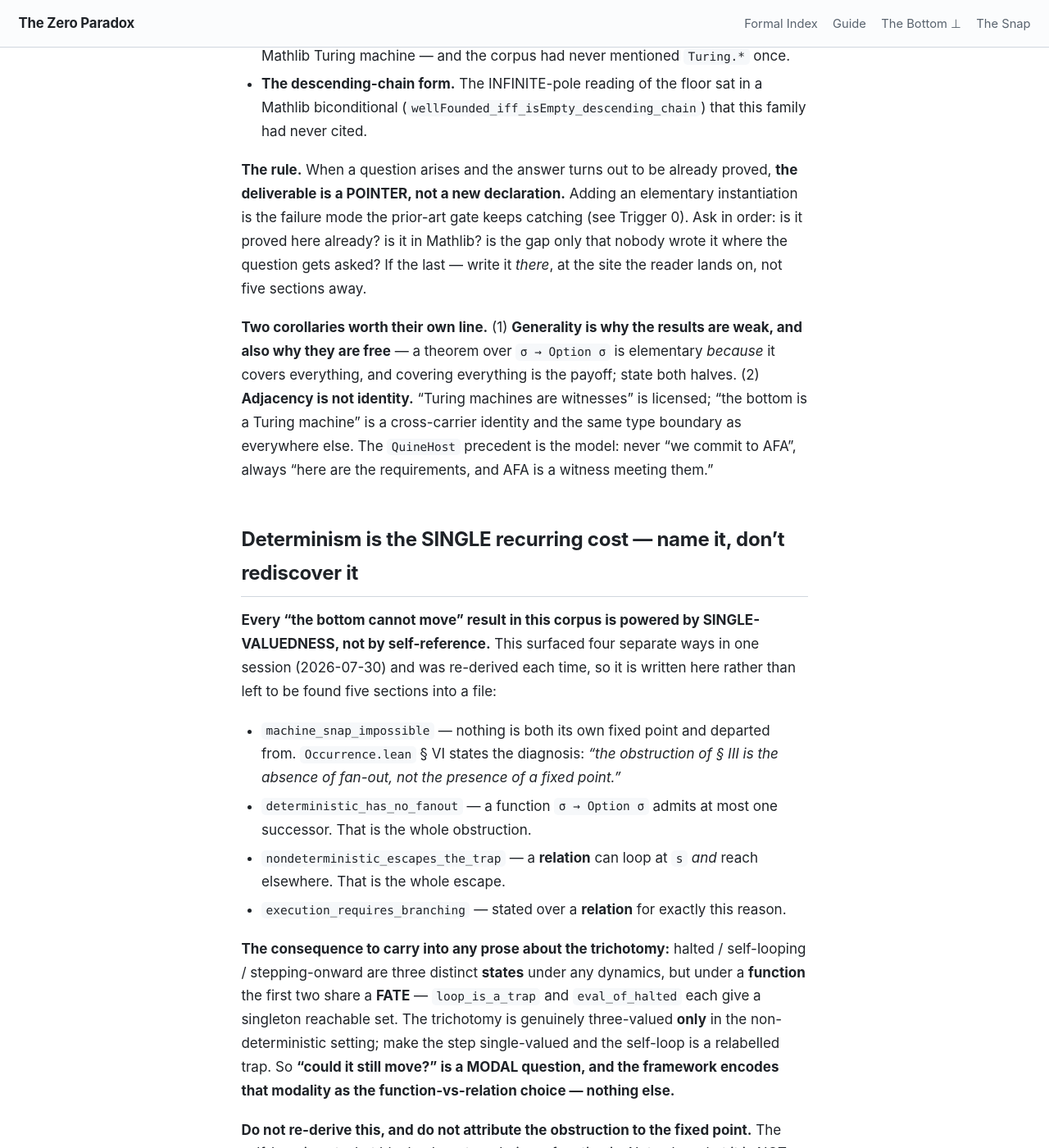
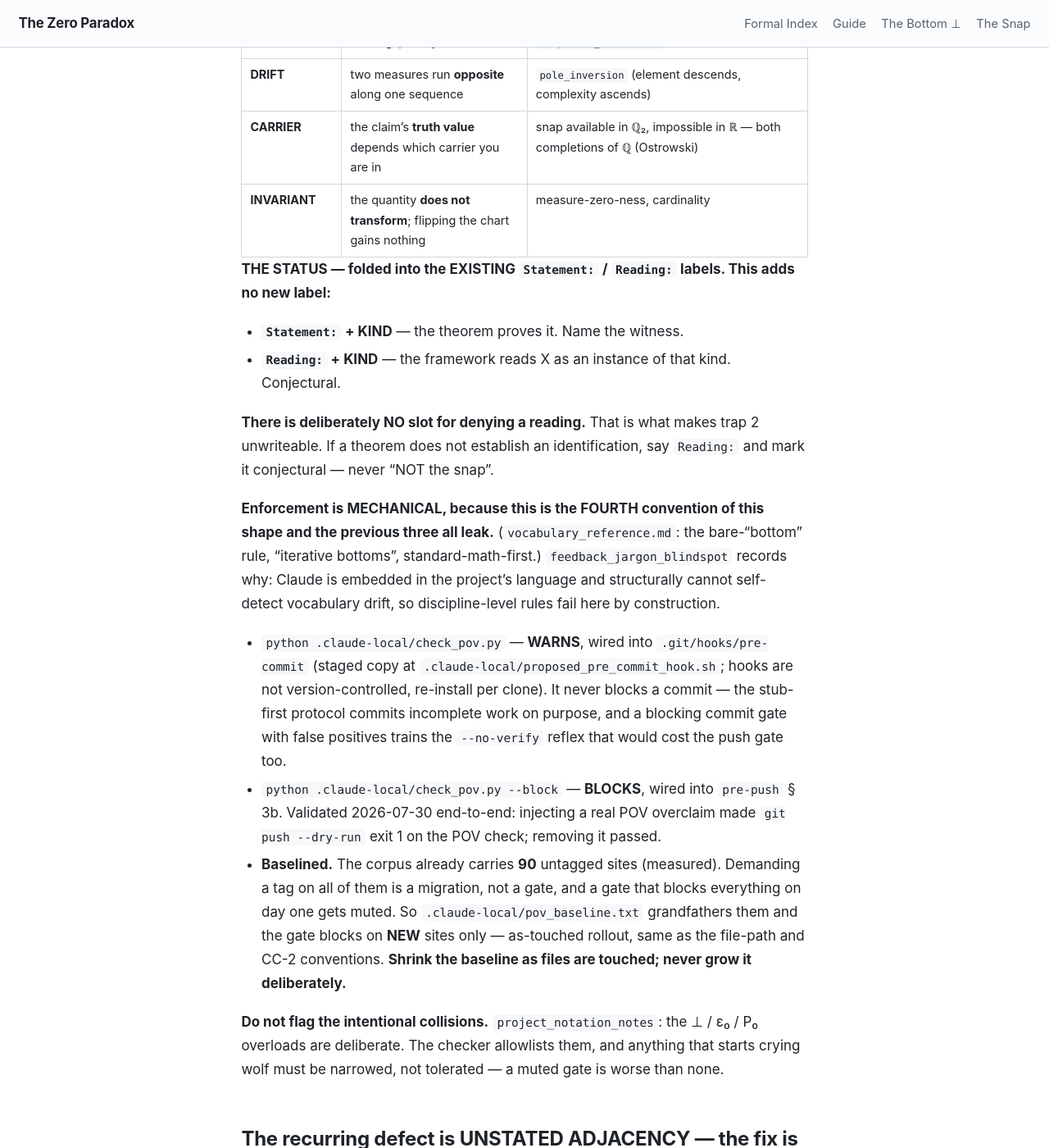
Before and after one commit to timbrigham/ZeroParadox, a Jekyll site: the page built from CLAUDE.md, in a window 1280 px wide and 1400 px high, scrolled down 11155 px. Shown: the whole window at 82% size. Built offline with Jekyll 4.4.1, drawn with Linux system fonts in a browser that asks for light colours; our own code applies the rules of GitHub Pages for plain Markdown files; some of the changed text lies outside the part shown.

Commit message:
POV vocabulary convention: five kinds, status via existing labels, gate-enforced
Co-Authored-By: Claude Opus 5 <noreply@anthropic.com>
Claude-Session: https://claude.ai/code/session_01TXX318n12dgxQ9u5gmNbPe

```diff
--- a/CLAUDE.md
+++ b/CLAUDE.md
@@ -160,6 +160,58 @@ no realistic big-bang migration. Every new or edited commitment uses the hypothe
 where an existing class carries a commitment, add a **companion explicit-hypothesis theorem** rather than
 refactoring the class. First candidates: `KleeneStructure`'s identification, and **AX-B1**, which is the
 framework's one substantive modelling commitment and currently the least visible of the three (encoding 1).
+
+## Point-of-view claims: declare the KIND and the STATUS. Gate-enforced.
+
+**"Point of view" / "chart" / "frame" was doing FIVE different jobs with one word.** The cost, measured
+2026-07-30: a full day of gate rounds, two bedrock findings, and a correction that itself over-corrected
+into *denying* the framework's own thesis. The sequence is worth keeping because both halves are traps:
+
+1. `snap_is_frameflip` was cited as proving the snap **is** a change of frame. Its statement contains no
+   snap. Witness-vs-statement defect.
+2. The fix then wrote *"the POLE EXCHANGE (**NOT** of the snap)"* into a dozen sites — which **denies** a
+   reading that is well-motivated and is ZP-Q's stated conjecture. Over-correction, and the same class as
+   `feedback_triage_review_vs_grounded_figures`: a review pass gutting a grounded claim.
+
+**Neither is possible if every POV claim declares WHICH KIND it is and WHETHER IT IS PROVED.**
+
+**THE FIVE KINDS** — genuinely different phenomena, previously all called "chart":
+
+| KIND | means | example witness |
+|---|---|---|
+| **COINCIDENCE** | both readings hold of ONE object **simultaneously** | `selfloop_is_zero_and_infinity`; `epsilon0_min_eq_max`; `catseam_is_frameflip` |
+| **INVERSION** | a map **exchanges** the readings; always an involution | `rInv_swaps`, `swap_involutive`, `flipPoles_involutive` |
+| **DRIFT** | two measures run **opposite** along one sequence | `pole_inversion` (element descends, complexity ascends) |
+| **CARRIER** | the claim's **truth value** depends which carrier you are in | snap available in ℚ₂, impossible in ℝ — both completions of ℚ (Ostrowski) |
+| **INVARIANT** | the quantity **does not transform**; flipping the chart gains nothing | measure-zero-ness, cardinality |
+
+**THE STATUS — folded into the EXISTING `Statement:` / `Reading:` labels. This adds no new label:**
+- **`Statement:` + KIND** — the theorem proves it. Name the witness.
+- **`Reading:` + KIND** — the framework reads X as an instance of that kind. Conjectural.
+
+**There is deliberately NO slot for denying a reading.** That is what makes trap 2 unwriteable. If a
+theorem does not establish an identification, say `Reading:` and mark it conjectural — never "NOT the snap".
+
+**Enforcement is MECHANICAL, because this is the FOURTH convention of this shape and the previous three
+all leak.** (`vocabulary_reference.md`: the bare-"bottom" rule, "iterative bottoms", standard-math-first.)
+`feedback_jargon_blindspot` records why: Claude is embedded in the project's language and structurally
+cannot self-detect vocabulary drift, so discipline-level rules fail here by construction.
+- `python .claude-local/check_pov.py` — **WARNS**, wired into `.git/hooks/pre-commit` (staged copy at
+  `.claude-local/proposed_pre_commit_hook.sh`; hooks are not version-controlled, re-install per clone).
+  It never blocks a commit — the stub-first protocol commits incomplete work on purpose, and a blocking
+  commit gate with false positives trains the `--no-verify` reflex that would cost the push gate too.
+- `python .claude-local/check_pov.py --block` — **BLOCKS**, wired into `pre-push` § 3b. Validated
+  2026-07-30 end-to-end: injecting a real POV overclaim made `git push --dry-run` exit 1 on the POV
+  check; removing it passed.
+- **Baselined.** The corpus already carries **90** untagged sites (measured). Demanding a tag on all of
+  them is a migration, not a gate, and a gate that blocks everything on day one gets muted. So
+  `.claude-local/pov_baseline.txt` grandfathers them and the gate blocks on **NEW** sites only —
+  as-touched rollout, same as the file-path and CC-2 conventions. **Shrink the baseline as files are
+  touched; never grow it deliberately.**
+
+**Do not flag the intentional collisions.** `project_notation_notes`: the ⊥ / ε₀ / P₀ overloads are
+deliberate. The checker allowlists them, and anything that starts crying wolf must be narrowed, not
+tolerated — a muted gate is worse than none.
 
 ## The recurring defect is UNSTATED ADJACENCY — the fix is a pointer, not a theorem
 
```
